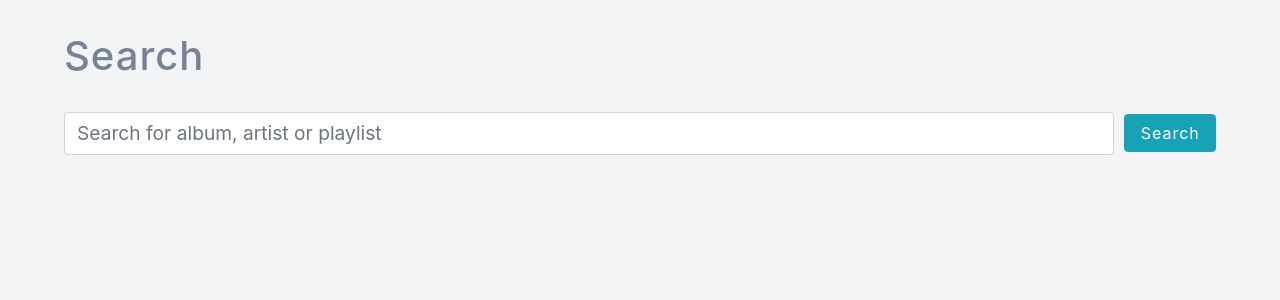
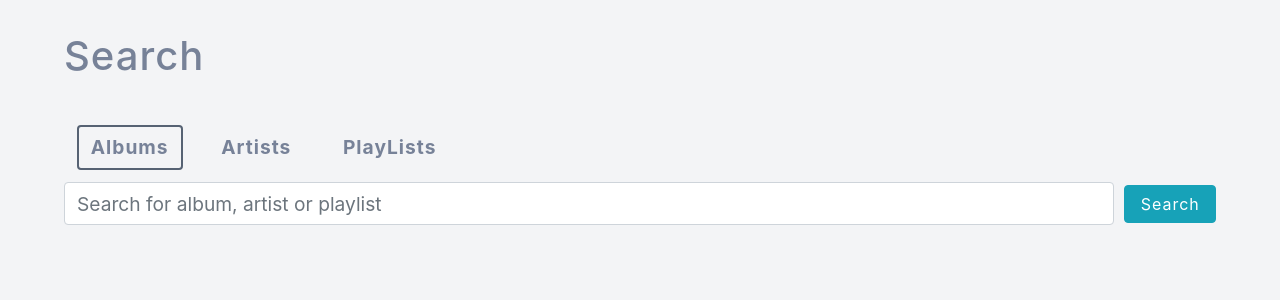
Before and after one commit to cs130-w22/Group-A5, a React app: page /dashboard in a window 1280 px wide. Shown: the top 300 px of the page. Built offline with nearby package versions, Linux system fonts and the light colour scheme.

Commit message:
Separated SearchFilters from the SearchResults

```diff
--- /dev/null
+++ b/src/components/SearchFilters.js
@@ -0,0 +1,41 @@
+import React from "react";
+import _ from 'lodash';
+import "./../style/SearchFilters.css";
+
+const SearchFilters = (props) => {
+    const { result, setCategory, selectedCategory } = props;
+    const { albums, artists, playlist } = result;
+
+    return(
+        <React.Fragment>
+            <div className="search-buttons">
+                <button
+                    className={`${
+                    selectedCategory === 'albums' ? 'btn active' : 'btn'
+                    }`}
+                    onClick={() => setCategory('albums')}
+                >
+                    Albums
+                </button>
+                <button
+                    className={`${
+                    selectedCategory === 'artists' ? 'btn active' : 'btn'
+                    }`}
+                    onClick={() => setCategory('artists')}
+                >
+                    Artists
+                </button>
+                <button
+                    className={`${
+                    selectedCategory === 'playlist' ? 'btn active' : 'btn'
+                    }`}
+                    onClick={() => setCategory('playlist')}
+                >
+                    PlayLists
+                </button>
+            </div>
+        </React.Fragment>
+    );
+}
+
+export default SearchFilters;
--- a/src/components/SearchResult.js
+++ b/src/components/SearchResult.js
@@ -5,43 +5,11 @@ import ArtistsList from './ArtistsList';
 import PlayList from './PlayList';
 
 const SearchResult = (props) => {
-  const { result, setCategory, selectedCategory } = props;
+  const { result, selectedCategory } = props;
   const { albums, artists, playlist } = result;
 
   return (
     <React.Fragment>
-      <div className="search-buttons">
-        {!_.isEmpty(albums.items) && (
-          <button
-            className={`${
-              selectedCategory === 'albums' ? 'btn active' : 'btn'
-            }`}
-            onClick={() => setCategory('albums')}
-          >
-            Albums
-          </button>
-        )}
-        {!_.isEmpty(artists.items) && (
-          <button
-            className={`${
-              selectedCategory === 'artists' ? 'btn active' : 'btn'
-            }`}
-            onClick={() => setCategory('artists')}
-          >
-            Artists
-          </button>
-        )}
-        {!_.isEmpty(playlist.items) && (
-          <button
-            className={`${
-              selectedCategory === 'playlist' ? 'btn active' : 'btn'
-            }`}
-            onClick={() => setCategory('playlist')}
-          >
-            PlayLists
-          </button>
-        )}
-      </div>
       <div className={`${selectedCategory === 'albums' ? '' : 'hide'}`}>
         {albums && <AlbumsList albums={albums} />}
       </div>
--- a/src/routes/session.js
+++ b/src/routes/session.js
@@ -1,13 +1,12 @@
 import React, { Component, useState } from "react";
 import { connect } from 'react-redux';
+import SearchFilters from "../components/SearchFilters";
 import SearchForm from "../components/SearchForm";
 import SearchResult from "../components/SearchResult";
 import Header from "../components/header";
 import Loader from "../components/Loader";
-import {
-  initiateGetResult
-} from './actions/result';
-//function Session() {
+import {  initiateGetResult } from './actions/result';
+
 const Session = (props) => {
   const [isLoading, setIsLoading] = useState(false);
   const [selectedCategory, setSelectedCategory] = useState('albums');
@@ -30,12 +29,18 @@ const Session = (props) => {
   return (
     <React.Fragment>
       <Header />
+      <SearchFilters
+        result={result}
+        //loadMore={loadMore}
+        setCategory={setCategory}
+        selectedCategory={selectedCategory}
+      />
       <SearchForm handleSearch={handleSearch} />
       {/* <Loader show={isLoading}>Loading...</Loader> */}
       <SearchResult
         result={result}
         //loadMore={loadMore}
-        setCategory={setCategory}
+        //setCategory={setCategory}
         selectedCategory={selectedCategory}
       />
     </React.Fragment>
--- /dev/null
+++ b/src/style/SearchFilters.css
@@ -0,0 +1,18 @@
+.search-buttons {
+    /* margin: 2rem 0; */
+    display: flex;
+    justify-content: flex-start;
+    align-items: center;
+  }
+
+  .search-buttons .btn {
+    margin: 0.8rem;
+    font-size: 1.2rem;
+    letter-spacing: 1px;
+    font-weight: bold;
+    color: #778298;
+  }
+
+  .search-buttons .btn:focus {
+    box-shadow: none;
+  }
--- a/src/style/styles.css
+++ b/src/style/styles.css
@@ -111,25 +111,6 @@
     margin-top: 0.5rem;
   }
 
-  .search-buttons {
-    margin: 2rem 0;
-    display: flex;
-    justify-content: center;
-    align-items: center;
-  }
-
-  .search-buttons .btn {
-    margin: 0.8rem;
-    font-size: 1.2rem;
-    letter-spacing: 1px;
-    font-weight: bold;
-    color: #778298;
-  }
-
-  .search-buttons .btn:focus {
-    box-shadow: none;
-  }
-
   .albums,
   .artists,
   .playlist {
```
